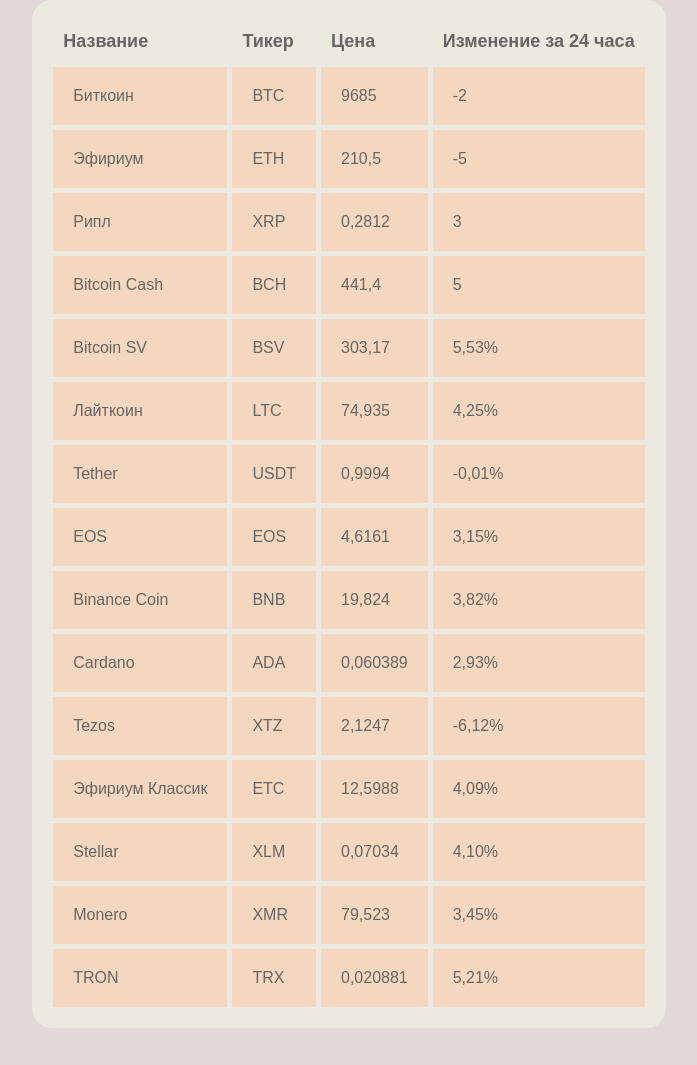
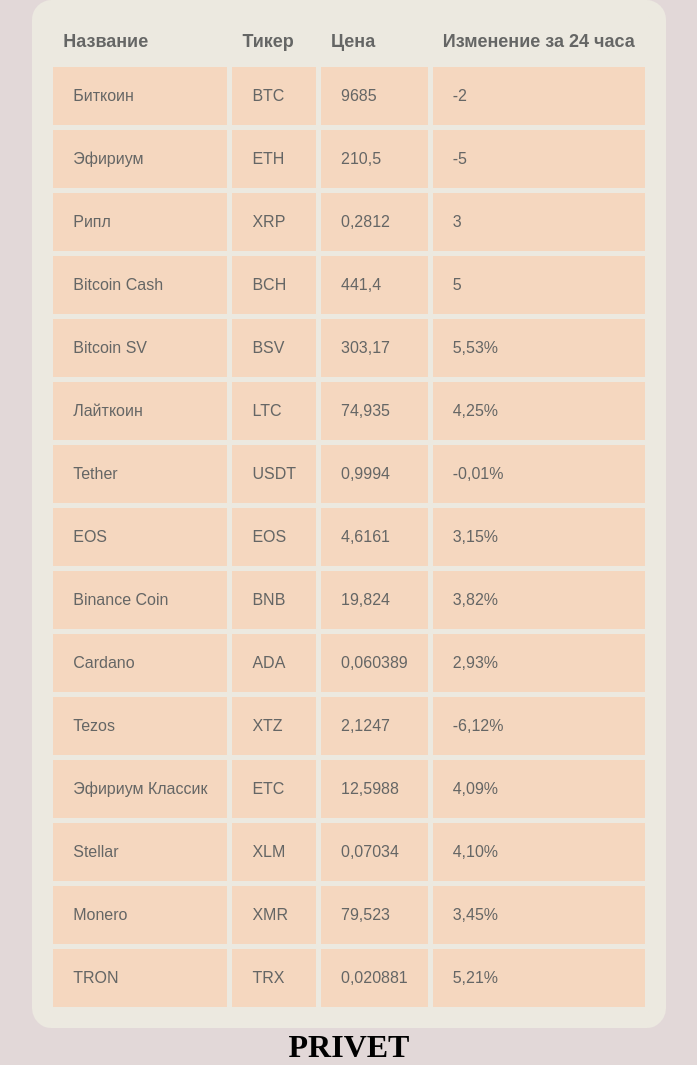
Before and after one commit to fuad005-cyber/Task-31-1, a plain HTML site: page index.html in a window 1280 px wide. Shown: the whole page, without its empty margins (291-988 px from the left). Before the commit the page ends 1028 px from the top, so only its background shows below. Drawn offline with Linux system fonts and the light colour scheme.

Commit message:
second commit

```diff
--- a/index.html
+++ b/index.html
@@ -108,6 +108,7 @@
         </tr>
     </table>
 </div>
+<h1>PRIVET</h1>
 <script src="./sort.js"></script>
 <script src="./main.js"></script>
 
```
